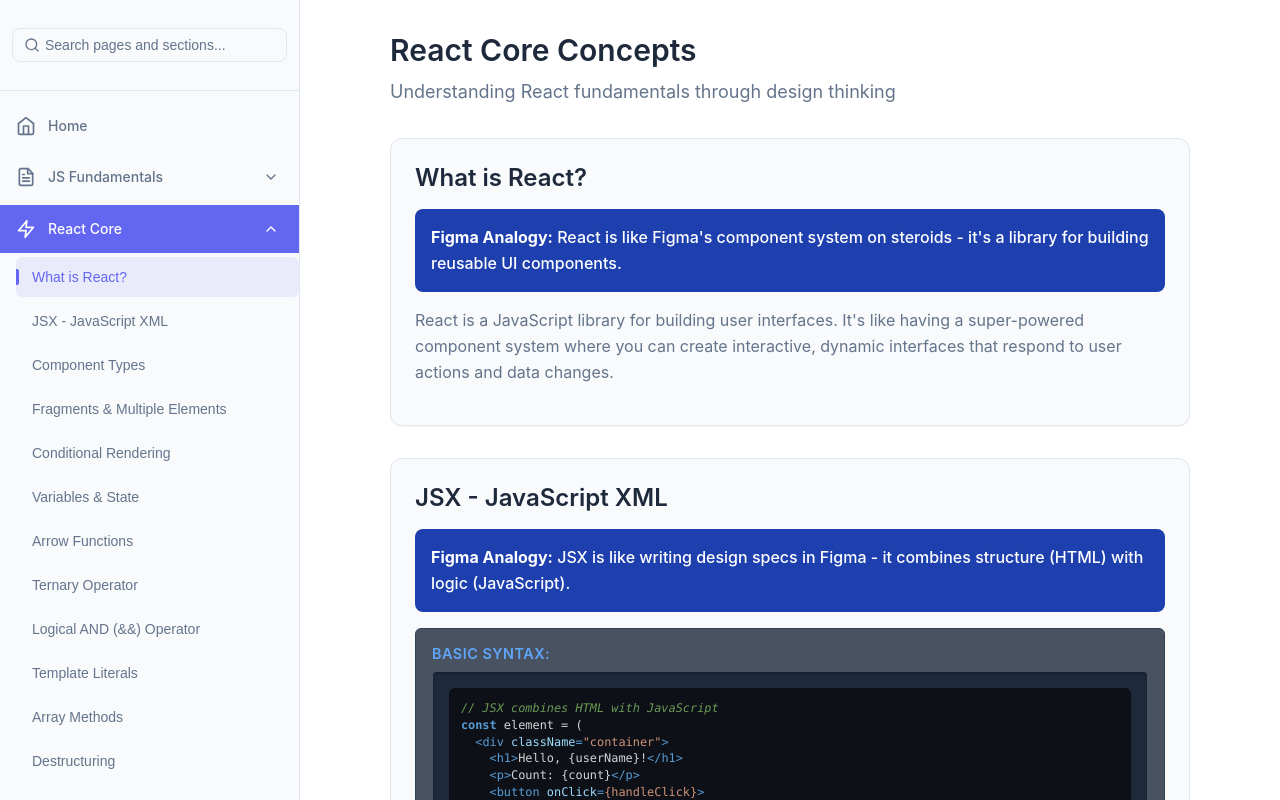
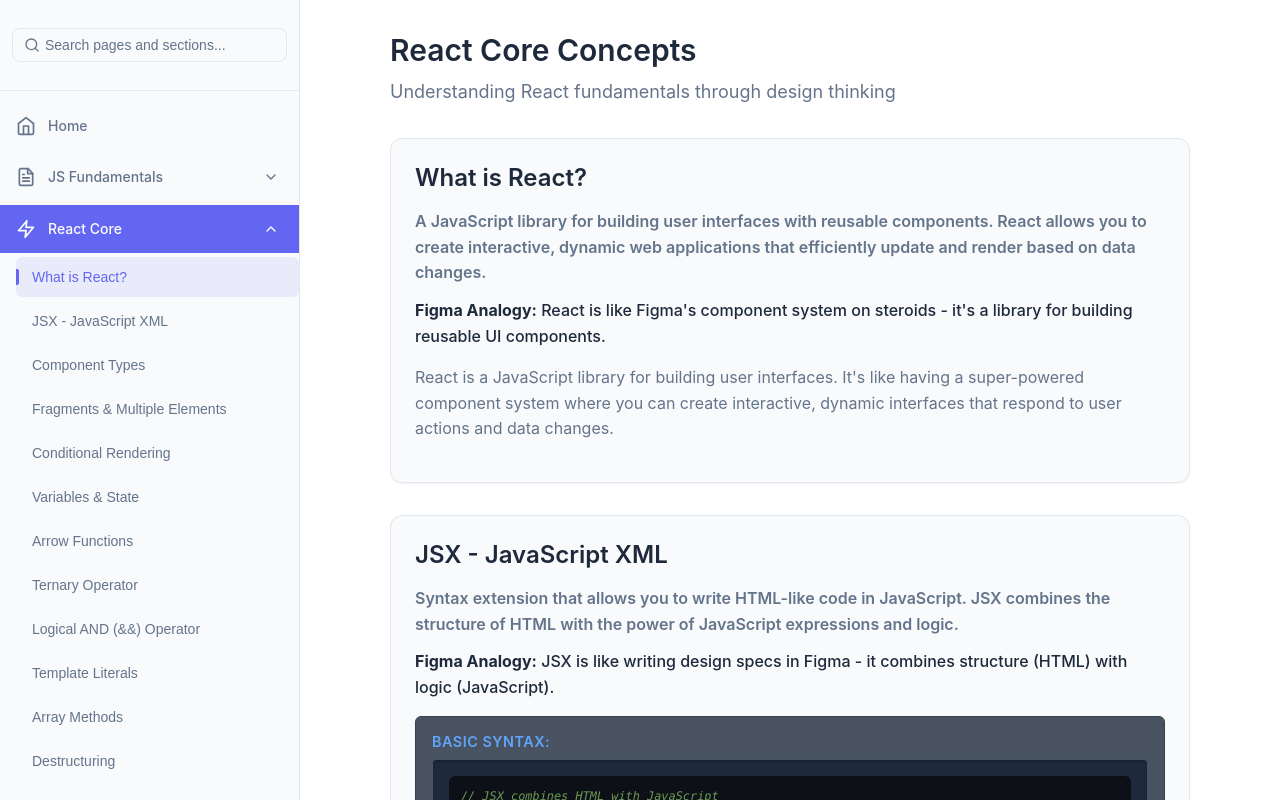
Before and after one commit to Kennet99/design-react-js-cheatsheet, a React (Vite) app: page /#/react-core in a window 1280 px wide. Shown: the top 800 px of the page. Built offline with nearby package versions, Linux system fonts and the light colour scheme.

Commit message:
Add section summaries to all pages except PowerApps (which has structural issues)

```diff
--- a/src/App.css
+++ b/src/App.css
@@ -472,14 +472,10 @@
   font-size: var(--font-size-base);
   line-height: 1.6;
   margin-bottom: var(--spacing-3);
-  font-weight: 400;
+  font-weight: 600;
 }
 
 .figma-analogy {
-  background: #1e40af;
-  color: white;
-  padding: var(--spacing-4);
-  border-radius: var(--radius-md);
   margin-bottom: var(--spacing-4);
   font-weight: 500;
 }
--- a/src/pages/Components.jsx
+++ b/src/pages/Components.jsx
@@ -24,6 +24,7 @@
 
       <div className="concept-card">
         <h2>Props Deep Dive</h2>
+        <p className="section-summary">How to pass data between components and handle prop validation and defaults. Props let you customize component instances and enable reusability.</p>
         <div className="figma-analogy">
           <strong>Figma Analogy:</strong> Props are like component properties in Figma - they allow you to customize instances with different values.
         </div>
@@ -249,8 +250,9 @@
 
       <div className="concept-card">
         <h2>Component Composition Patterns</h2>
+        <p className="section-summary">Techniques for combining components to create complex UI structures. Composition patterns help you build flexible, maintainable, and scalable interfaces.</p>
         <div className="figma-analogy">
-          <strong>Figma Analogy:</strong> Component composition is like building complex designs in Figma by combining and nesting simple components.
+          <strong>Figma Analogy:</strong> Composition is like nesting Figma components - you can build complex layouts by combining simple building blocks.
         </div>
         <div className="syntax-example">
           <h4>Basic Syntax:</h4>
@@ -496,8 +498,9 @@
 
       <div className="concept-card">
         <h2>Component Best Practices</h2>
+        <p className="section-summary">Guidelines for writing maintainable, reusable, and performant components. Best practices help ensure your codebase is clean, consistent, and easy to scale.</p>
         <div className="figma-analogy">
-          <strong>Figma Analogy:</strong> Component best practices are like design system guidelines in Figma - they ensure consistency and maintainability.
+          <strong>Figma Analogy:</strong> Best practices are like Figma design guidelines - they help you create consistent, high-quality components.
         </div>
         <div className="interactive-example">
           <div className="code-panel">
--- a/src/pages/DataHandling.jsx
+++ b/src/pages/DataHandling.jsx
@@ -27,6 +27,7 @@
 
       <div className="concept-card">
         <h2>Mapping Arrays</h2>
+        <p className="section-summary">Transforming arrays of data into React components. map() creates a new array by applying a function to each element, perfect for rendering lists and dynamic content.</p>
         <div className="figma-analogy">
           <strong>Figma Analogy:</strong> map() is like duplicating components in Figma - you create multiple instances from a list.
         </div>
@@ -147,6 +148,7 @@
 
       <div className="concept-card">
         <h2>Filtering Data</h2>
+        <p className="section-summary">Creating subsets of data based on conditions. filter() returns a new array containing only elements that pass a test, enabling dynamic data views and search functionality.</p>
         <div className="figma-analogy">
           <strong>Figma Analogy:</strong> filter() is like using the layers panel to show/hide elements based on criteria.
         </div>
@@ -281,6 +283,7 @@
 
       <div className="concept-card">
         <h2>Conditional Rendering</h2>
+        <p className="section-summary">Showing different UI elements based on conditions or state. Conditional rendering enables dynamic interfaces that adapt to data, user roles, and application state.</p>
         <div className="figma-analogy">
           <strong>Figma Analogy:</strong> Conditional rendering is like using visibility settings in Figma - showing/hiding elements based on conditions.
         </div>
@@ -392,6 +395,7 @@
 
       <div className="concept-card">
         <h2>Key-Value Pairs & Object Manipulation</h2>
+        <p className="section-summary">Working with objects as data structures containing named properties. Objects are essential for organizing related data and managing complex state in React applications.</p>
         <div className="figma-analogy">
           <strong>Figma Analogy:</strong> Key-value pairs are like component properties in Figma - each property has a name (key) and a value that can be changed.
         </div>
@@ -507,6 +511,7 @@
 
       <div className="concept-card">
         <h2>Button State Control</h2>
+        <p className="section-summary">Managing interactive button states like loading, disabled, and enabled. State control provides visual feedback and prevents invalid user actions during processing.</p>
         <div className="figma-analogy">
           <strong>Figma Analogy:</strong> Button states are like component variants in Figma - different visual states (normal, hover, disabled) for the same component.
         </div>
--- a/src/pages/EventsInteractions.jsx
+++ b/src/pages/EventsInteractions.jsx
@@ -16,6 +16,7 @@
 
       <div className="concept-card">
         <h2>Event Handlers</h2>
+        <p className="section-summary">Functions that respond to user interactions like clicks, form submissions, and keyboard input. Event handlers make your UI interactive and responsive to user actions.</p>
         <div className="figma-analogy">
           <strong>Figma Analogy:</strong> Event handlers are like interactions in Figma - they respond to user actions.
         </div>
@@ -164,6 +165,7 @@
 
       <div className="concept-card">
         <h2>Form Handling</h2>
+        <p className="section-summary">Managing form state, input validation, and form submission. Form handling enables user data collection and processing with controlled inputs and validation.</p>
         <div className="figma-analogy">
           <strong>Figma Analogy:</strong> Form handling is like creating input fields in Figma - you collect and process user input.
         </div>
@@ -344,6 +346,7 @@
 
       <div className="concept-card">
         <h2>State Updates</h2>
+        <p className="section-summary">Modifying component state to trigger UI updates. State updates cause React to re-render components with new data, enabling dynamic and interactive interfaces.</p>
         <div className="figma-analogy">
           <strong>Figma Analogy:</strong> State updates are like changing properties in Figma - they trigger visual updates.
         </div>
--- a/src/pages/FigmaMapping.jsx
+++ b/src/pages/FigmaMapping.jsx
@@ -108,6 +108,7 @@
 
       <div className="concept-card">
         <h2>Design System Translation</h2>
+        <p className="section-summary">Converting Figma design systems into code using CSS variables and React components. This ensures design consistency and makes it easy to maintain and update styles across your application.</p>
         <div className="figma-analogy">
           <strong>Figma Analogy:</strong> Your Figma design system can be directly translated to React components and CSS variables.
         </div>
--- a/src/pages/Hooks.jsx
+++ b/src/pages/Hooks.jsx
@@ -34,6 +34,7 @@
 
       <div className="concept-card">
         <h2>useState Hook Deep Dive</h2>
+        <p className="section-summary">The fundamental hook for managing component state. useState allows you to add stateful behavior to functional components and trigger re-renders when state changes.</p>
         <div className="figma-analogy">
           <strong>Figma Analogy:</strong> useState is like having interactive properties in Figma - values that can change and update the UI.
         </div>
@@ -231,6 +232,7 @@
 
       <div className="concept-card">
         <h2>useEffect Hook Deep Dive</h2>
+        <p className="section-summary">Handles side effects in functional components like API calls, subscriptions, and DOM manipulation. useEffect runs after render and can perform cleanup when components unmount.</p>
         <div className="figma-analogy">
           <strong>Figma Analogy:</strong> useEffect is like auto-layout or smart animate in Figma - it runs code when something changes.
         </div>
@@ -242,7 +244,7 @@
 }, [dependencies]);
 
 // Examples:
-useEffect(() => {}, []);           // Run once
+useEffect(() => {}, []);           // Run only once
 useEffect(() => {}, [dep]);        // Run when dep changes
 useEffect(() => {
   return () => cleanup();          // Cleanup function
@@ -390,6 +392,7 @@
 
       <div className="concept-card">
         <h2>Additional Hooks</h2>
+        <p className="section-summary">Specialized hooks for specific use cases like DOM access, performance optimization, and complex state management. These hooks provide advanced functionality beyond basic state and effects.</p>
         <div className="figma-analogy">
           <strong>Figma Analogy:</strong> Additional hooks are like specialized tools in Figma - each serves a specific purpose.
         </div>
@@ -497,6 +500,7 @@
 
       <div className="concept-card">
         <h2>Custom Hooks</h2>
+        <p className="section-summary">Creating reusable logic by extracting stateful behavior into custom functions. Custom hooks allow you to share stateful logic between components and build your own hook library.</p>
         <div className="figma-analogy">
           <strong>Figma Analogy:</strong> Custom hooks are like creating your own plugins in Figma - reusable logic that can be shared between components.
         </div>
--- a/src/pages/NavigationRouting.jsx
+++ b/src/pages/NavigationRouting.jsx
@@ -28,6 +28,7 @@
 
       <div className="concept-card">
         <h2>React Router Basics</h2>
+        <p className="section-summary">Setting up client-side routing to navigate between different pages in a React application. React Router manages URL changes and renders the appropriate components without page reloads.</p>
         <div className="figma-analogy">
           <strong>Figma Analogy:</strong> React Router is like creating multiple pages in Figma - you can navigate between different views.
         </div>
@@ -158,6 +159,7 @@
 
       <div className="concept-card">
         <h2>Dynamic Routes & Parameters</h2>
+        <p className="section-summary">Creating flexible routes that accept parameters from the URL. Dynamic routes enable reusable components that display different content based on URL parameters and query strings.</p>
         <div className="figma-analogy">
           <strong>Figma Analogy:</strong> Dynamic routes are like Figma components with variants - the same component can display different content based on parameters.
         </div>
@@ -274,6 +276,7 @@
 
       <div className="concept-card">
         <h2>Protected Routes & Authentication</h2>
+        <p className="section-summary">Controlling access to routes based on user authentication status. Protected routes redirect unauthenticated users to login pages and ensure secure access to private content.</p>
         <div className="figma-analogy">
           <strong>Figma Analogy:</strong> Protected routes are like Figma files with different permission levels - some content is only visible to certain users.
         </div>
@@ -407,6 +410,7 @@
 
       <div className="concept-card">
         <h2>Navigation Patterns</h2>
+        <p className="section-summary">Common UI patterns for navigating between different sections of an application. Navigation patterns include breadcrumbs, tabs, sidebars, and other interfaces that help users move through content.</p>
         <div className="figma-analogy">
           <strong>Figma Analogy:</strong> Navigation patterns are like the navigation structure in Figma - you need clear ways to move between different sections.
         </div>
--- a/src/pages/ReactCore.jsx
+++ b/src/pages/ReactCore.jsx
@@ -23,6 +23,7 @@
 
       <div className="concept-card">
         <h2>What is React?</h2>
+        <p className="section-summary">A JavaScript library for building user interfaces with reusable components. React allows you to create interactive, dynamic web applications that efficiently update and render based on data changes.</p>
         <div className="figma-analogy">
           <strong>Figma Analogy:</strong> React is like Figma's component system on steroids - it's a library for building reusable UI components.
         </div>
@@ -34,6 +35,7 @@
 
       <div className="concept-card">
         <h2>JSX - JavaScript XML</h2>
+        <p className="section-summary">Syntax extension that allows you to write HTML-like code in JavaScript. JSX combines the structure of HTML with the power of JavaScript expressions and logic.</p>
         <div className="figma-analogy">
           <strong>Figma Analogy:</strong> JSX is like writing design specs in Figma - it combines structure (HTML) with logic (JavaScript).
         </div>
@@ -154,6 +156,7 @@
 
       <div className="concept-card">
         <h2>Component Types</h2>
+        <p className="section-summary">Different ways to create React components: function components and class components. Function components are the modern approach and work seamlessly with React hooks.</p>
         <div className="figma-analogy">
           <strong>Figma Analogy:</strong> Different component types are like different types of Figma components - some are simple, others are complex.
         </div>
@@ -255,6 +258,7 @@
 
       <div className="concept-card">
         <h2>Fragments & Multiple Elements</h2>
+        <p className="section-summary">How to return multiple elements without adding extra DOM nodes. Fragments allow you to group elements together without creating unnecessary wrapper elements.</p>
         <div className="figma-analogy">
           <strong>Figma Analogy:</strong> Fragments are like grouping elements in Figma without adding an extra container - you can return multiple items without a wrapper.
         </div>
@@ -317,6 +321,7 @@
 
       <div className="concept-card">
         <h2>Conditional Rendering</h2>
+        <p className="section-summary">Techniques to show or hide elements based on conditions and state. Conditional rendering allows you to display different content depending on data values or user interactions.</p>
         <div className="figma-analogy">
           <strong>Figma Analogy:</strong> Conditional rendering is like using visibility settings in Figma - show different content based on conditions.
         </div>
@@ -380,6 +385,7 @@
       {/* JavaScript Basics Section - Merged from JSBasics */}
       <div className="concept-card">
         <h2>Variables & State</h2>
+        <p className="section-summary">How to store and manage data that can change and trigger re-renders. React state allows components to maintain dynamic data that updates the UI when changed.</p>
         <div className="figma-analogy">
           <strong>Figma Analogy:</strong> Variables are like text styles or color styles in Figma - they store reusable values.
         </div>
@@ -483,6 +489,7 @@
 
       <div className="concept-card">
         <h2>Arrow Functions</h2>
+        <p className="section-summary">Concise function syntax that preserves the context of 'this' keyword. Arrow functions provide a shorter, more modern way to write functions in JavaScript and React.</p>
         <div className="figma-analogy">
           <strong>Figma Analogy:</strong> Arrow functions are like quick actions in Figma - shorter, more concise ways to perform tasks.
         </div>
@@ -630,6 +637,7 @@
 
       <div className="concept-card">
         <h2>Ternary Operator</h2>
+        <p className="section-summary">Shorthand conditional operator for inline if-else statements. The ternary operator allows you to write concise conditional logic directly in your code or JSX.</p>
         <div className="figma-analogy">
           <strong>Figma Analogy:</strong> Ternary operators are like conditional visibility in Figma - show one thing if true, another if false.
         </div>
--- a/src/pages/StylingDesign.jsx
+++ b/src/pages/StylingDesign.jsx
@@ -16,6 +16,7 @@
 
       <div className="concept-card">
         <h2>CSS-in-JS (Styled Components)</h2>
+        <p className="section-summary">Writing CSS directly in JavaScript using styled-components. This approach combines styling with component logic, providing dynamic styles and better component encapsulation.</p>
         <div className="figma-analogy">
           <strong>Figma Analogy:</strong> Styled Components are like Figma components with built-in styles - they combine design and functionality.
         </div>
@@ -154,6 +155,7 @@
 
       <div className="concept-card">
         <h2>CSS Modules & Scoped Styling</h2>
+        <p className="section-summary">CSS files with local scope that prevent style conflicts. CSS Modules automatically generate unique class names, ensuring styles only apply to specific components.</p>
         <div className="figma-analogy">
           <strong>Figma Analogy:</strong> CSS Modules are like component-specific styles in Figma - they don't affect other components.
         </div>
@@ -244,6 +246,7 @@
 
       <div className="concept-card">
         <h2>Utility-First CSS (Tailwind)</h2>
+        <p className="section-summary">Building interfaces using predefined utility classes instead of custom CSS. Tailwind provides a comprehensive set of utility classes for rapid UI development and consistent design.</p>
         <div className="figma-analogy">
           <strong>Figma Analogy:</strong> Tailwind CSS is like using Figma's design tokens and constraints - you build designs with predefined utilities.
         </div>
@@ -344,6 +347,7 @@
 
       <div className="concept-card">
         <h2>Responsive Design Patterns</h2>
+        <p className="section-summary">Creating layouts that adapt to different screen sizes and devices. Responsive design uses media queries and flexible layouts to ensure optimal user experience across all devices.</p>
         <div className="figma-analogy">
           <strong>Figma Analogy:</strong> Responsive design is like creating different frame sizes in Figma - you design for multiple screen sizes.
         </div>
```
